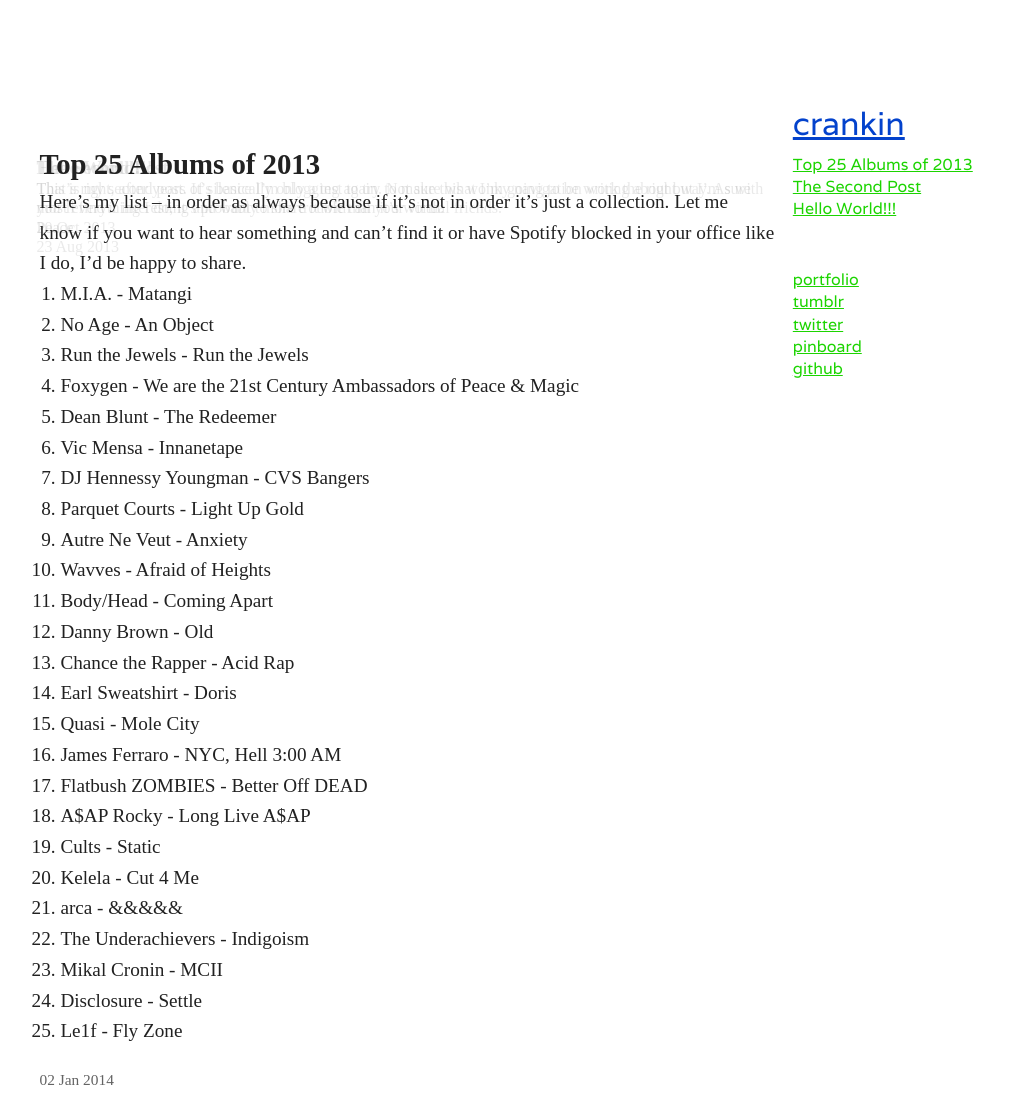
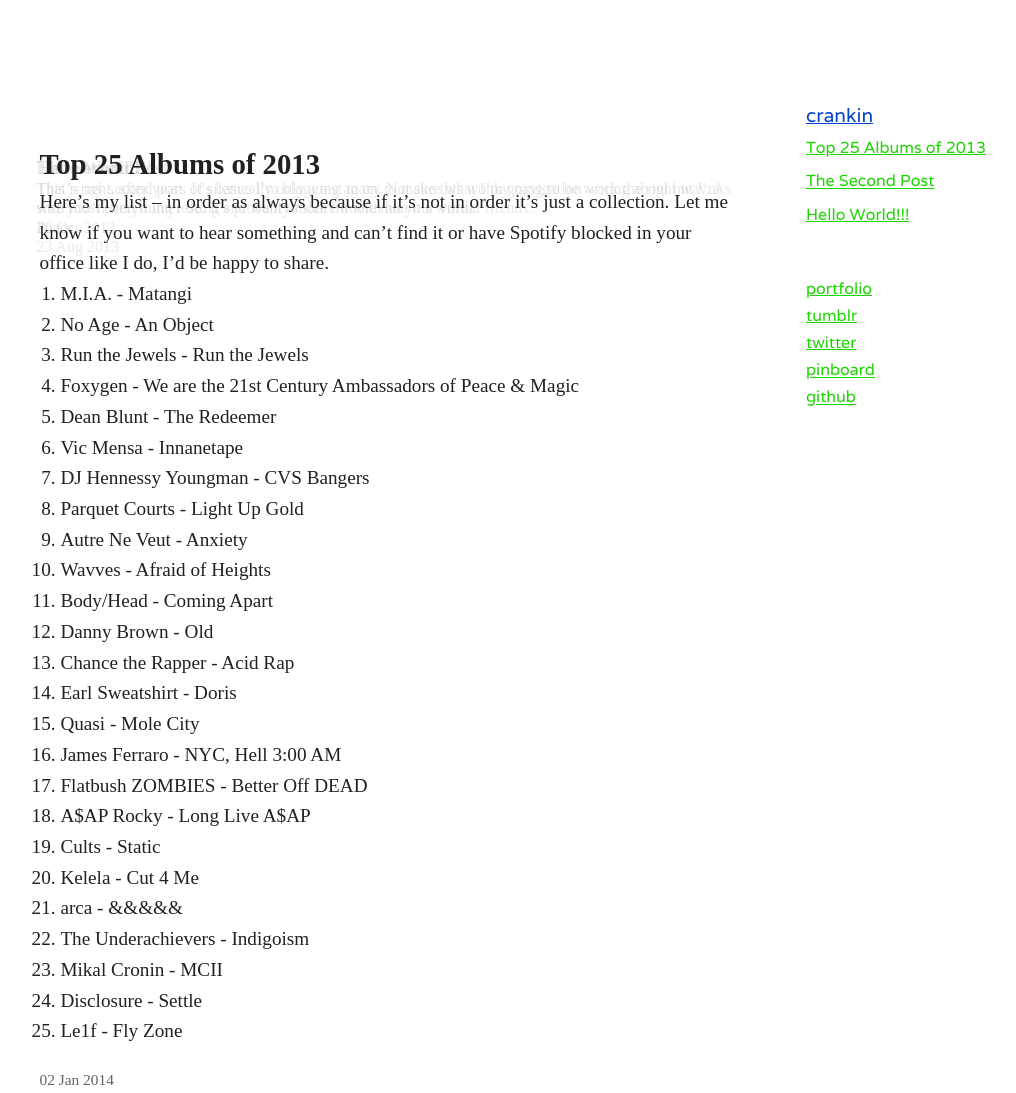
Before and after one commit to crankin/crankin.github.io, a Jekyll site: the page built from index.html, in a window 1280 px wide. Shown: the whole page, without its empty margins (82-1098 px from the left). Built offline with Jekyll 4.4.1, drawn with Linux system fonts in a browser that asks for light colours; nearby versions of some CDN libraries; some web fonts are replaced; Markdown is read by kramdown in place of the engine named in the settings.

Commit message:
blog css updates

```diff
--- a/css/main.css
+++ b/css/main.css
@@ -12,7 +12,7 @@
     color:#727272;
     }
 
-a {color:rgb(28,212,0);}
+a {color:rgb(28,212,0);padding: 0.4rem 0;}
 a:hover {color:rgb(255,124,0);background-color:#ddd;}
 a:active {color:rgb(3,66,204);background-color:transparent;}
 h1 a {color:rgb(3,66,204);}
@@ -135,12 +135,16 @@
 .sidebar header h1 {
     font-weight:normal;
     margin-top:0;
-    margin-bottom:0.2em;}
+    margin-bottom:0.2em;
+    font-size: 1.2rem;}
 
 .sidebar .navi {
     list-style: none;
     margin-bottom: 3em;
+    line-height: 1.8;
     }
+
+.sidebar li, .sidebar p {margin: 0.3rem 0;}
 
 .content {
     vertical-align:top;
@@ -150,7 +154,7 @@
     -webkit-flex: 3;          /* Chrome */
     -ms-flex: 3;              /* IE 10 */
     flex: 3;
-    margin-right:1em;
+    margin-right:4em;
     }
 }
 
```
